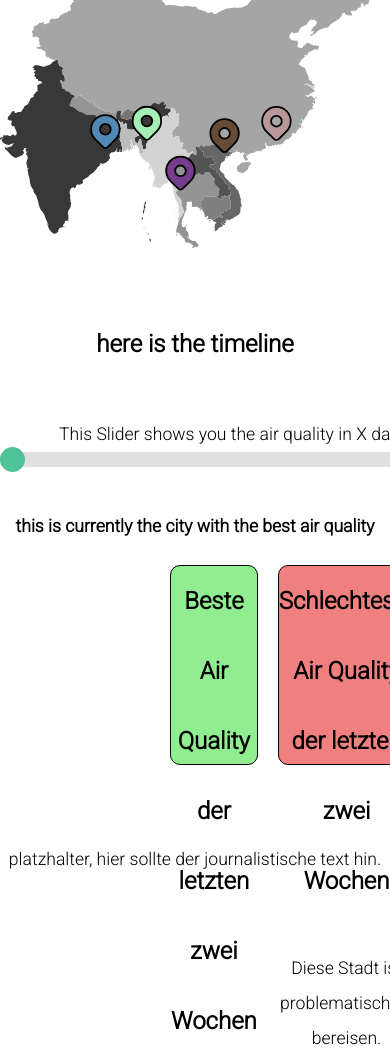
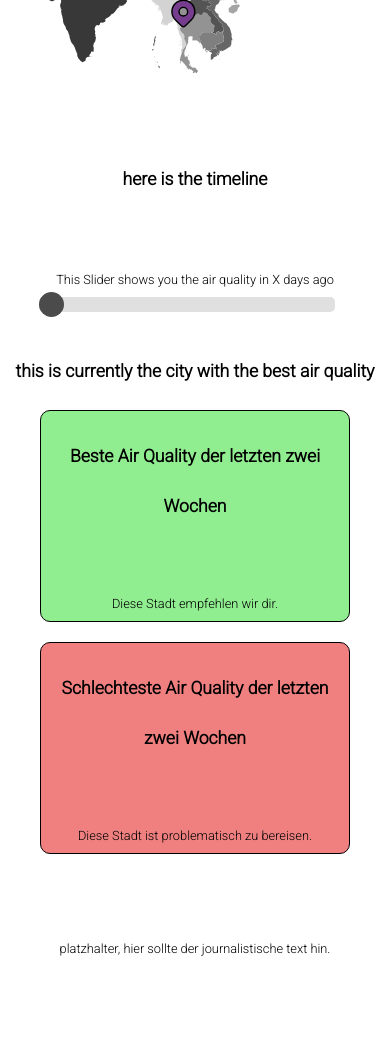
Before and after one commit to lynnbenz/yeast, a plain HTML site: page index.html in a window 390 px wide. Shown: the part 720-1779 px from the top of the page. After the commit the page ends 1687 px from the top, so only its background shows below. Drawn offline with nearby package versions, Linux system fonts and the light colour scheme; no server answers.

Commit message:
Update style.css

```diff
--- a/CSS/style.css
+++ b/CSS/style.css
@@ -1,51 +1,44 @@
-
-
 @import url('https://fonts.googleapis.com/css2?family=Roboto:wght@300&display=swap');
 
-
-
-
-  *{
-			margin:0;
-			padding:0;
+* {
+  margin: 0;
+  padding: 0;
   box-sizing: border-box;
   font-family: 'Roboto', 'sans-serif';
   text-decoration: none;
-
 }
 
 /* ========================================*/
 /* BASIS KLASSEN FÜR FARBEN UND TITEL*/
 /* ========================================*/
 
-
-
 h1 {
   color: black;
   font-family: 'Roboto', 'sans-serif';
   font-size: 3rem;
-            line-height: 70px;
+  line-height: 50px;
   text-align: center;
   padding-top: 20px;
 }
 
-        h2{
+h2 {
   color: black;
   font-family: 'Roboto', 'sans-serif';
   font-size: 1.5rem;
-            line-height: 70px;
+  line-height: 50px;
   text-align: center;
+  padding: 20px 20px;
 }
 
-        h3{
-            color:var(--schriftgrau);
+h3 {
+  color: var(--schriftgrau);
   font-size: 1.1rem;
   font-family: 'Roboto', 'sans-serif';
   line-height: 2.2rem;
   text-align: center;
 }
 
-        p{
+p {
   font-family: 'Roboto', 'sans-serif';
   font-size: 1.1rem;
   color: var(--schriftgrau);
@@ -58,17 +51,9 @@
   font-size: 1.1rem;
   color: var(--schriftgrau);
   line-height: 2.2rem;
+  text-align: center;
 
 }
-
-
-
-        /* ========================================*/
-        /* NAVIGATION */
-        /* ========================================*/
-
-
-
 
 
 /* ========================================*/
@@ -76,97 +61,79 @@
 /* ========================================*/
 /* Bordered form */
 
-
-        img {
-            max-width: 600px;
-            margin-left: 460px ;
+.grafik {
+  display: block;
+  margin: 0 auto;
+  max-width: 90%;
 }
 
-        path {
-            &.show {
-                fill: var(--green);
-            }
+.map {
+  max-width: 50%;
+  margin-left: 25%;
 }
 
-        .main-grid {
-            display: grid;
-            grid-template-columns: 1fr 1fr;
-            grid-gap: 20px;
-            padding: 20px;
+#Dhopagachi-text {
+  display: none;
+  fill: white;
 }
 
-        .gruenes_grid {
-            display: flex;
-            flex-direction: column;
-            background-color:lightgreen;
-            justify-content: start;
-            background-size:contain;
-            background-position: center right;
-            background-repeat: no-repeat;
-            max-width: 550px;
-            height: 200px;
-            margin-left: 150px;
-            border-radius: 10px;
-            border: 1px solid black;
-
+#Hanoi-text {
+  display: none;
+  fill: white;
 }
 
-        .red_grid {
-            display: flex;
-            flex-direction: column;
-            background-color: lightcoral;
-            justify-content: start;
-            background-size:contain;
-            background-position: center right;
-            background-repeat: no-repeat;
-            max-width: 550px;
-            height: 200px;
-            margin-right: 150px;
-            border-radius: 10px;
-            border: 1px solid black;
+#Kunjaban-text {
+  display: none;
+  fill: white;
+}
+
+#Guangzhou-text {
+  display: none;
+  fill: white;
+}
+
+#Mae_Hong_Son-text {
+  display: none;
+  fill: white;
 }
 
 .slidecontainer {
-            width: 500px; /* Width of the outside container */
+  width: 500px;
   margin: auto;
 }
 
-          /* The slider itself */
 .slider {
-            -webkit-appearance: none;  /* Override default CSS styles */
-            width: 100%;
+  -webkit-appearance: none;
+  margin: center;
+  width: 95%;
   height: 15px;
   border-radius: 5px;
   background: #d3d3d3;
   outline: none;
   opacity: 0.7;
-            -webkit-transition: .2s;
-            transition: opacity .2s;
 }
 
 /* Mouse-over effects */
 .slider:hover {
-            opacity: 1; /* Fully shown on mouse-over */
+  opacity: 1;
+
 }
 
-          /* The slider handle (use -webkit- (Chrome, Opera, Safari, Edge) and -moz- (Firefox) to override default look) */
 .slider::-webkit-slider-thumb {
   -webkit-appearance: none;
   appearance: none;
-            width: 25px; /* Set a specific slider handle width */
-            height: 25px; /* Slider handle height */
-            background: #04AA6D; /* Green background */
-            cursor: pointer; /* Cursor on hover */
+  width: 25px;
+  height: 25px;
+  background: black;
+  cursor: pointer;
 }
 
 .slider::-moz-range-thumb {
-            width: 25px; /* Set a specific slider handle width */
-            height: 25px; /* Slider handle height */
-            background: #04AA6D; /* Green background */
-            cursor: pointer; /* Cursor on hover */
+  width: 25px;
+  height: 25px;
+  background: black;
+  cursor: pointer;
 }
-
-
 
 .slider::-webkit-slider-thumb {
   -webkit-appearance: none;
@@ -174,7 +141,7 @@
   width: 25px;
   height: 25px;
   border-radius: 50%;
-            background: #04AA6D;
+  background: black;
   cursor: pointer;
 }
 
@@ -186,17 +153,128 @@
   cursor: pointer;
 }
 
+.main-grid {
+  display: grid;
+  grid-template-columns: 1fr 1fr;
+  grid-gap: 20px;
+  padding: 20px 40px;
+}
 
-         /* ========================================*/
-        /* FOOTER */
-        /* ========================================*/
+.gruenes_grid {
+  display: flex;
+  flex-direction: column;
+  background-color: lightgreen;
+  justify-content: start;
+  background-size: contain;
+  background-position: center right;
+  background-repeat: no-repeat;
+  min-height: 200px;
+  margin: 0 auto;
+  border-radius: 10px;
+  border: 1px solid black;
+}
 
-        footer {
-            background-color: whitesmoke;
+.red_grid {
   display: flex;
-            height: 100%;
-            line-height: 1.1rem;
-			padding: 15px 10px 15px 10px;
-			position:relative;
+  flex-direction: column;
+  background-color: lightcoral;
+  justify-content: start;
+  background-size: contain;
+  background-position: center right;
+  background-repeat: no-repeat;
+  min-height: 200px;
+  margin: 0 auto;
+  border-radius: 10px;
+  border: 1px solid black;
+}
+
+.container-text {
+  display: flex;
+  justify-content: center;
+}
+
+.column {
+  width: 50%;
+  padding: 0 20px;
+}
+
+.text-1 {
+  text-align: justify;
+  margin-top: 20px;
+  padding-left: 40px;
+}
+
+.text-2 {
+  text-align: justify;
+  margin-top: 20px;
+  padding-right: 40px;
+}
+
+@media only screen and (max-width: 700px) {
+  /* Für Mobilgeräte: */
+
+  /*img {
+    max-width: 100%;
+    margin: center;
+    margin-left: 0px;
+  }*/
+
+  h1 {
+    font-size: 1.5rem;
+  }
+
+  h2 {
+    font-size: 1.1rem;
+  }
+
+  p {
+    font-size: 0.8rem;
+  }
+
+  a {
+    font-size: 1.2rem;
+  }
+
+
+  .map {
+    max-width: 80%;
+    margin-left: 10%;
+  }
+
+  .slidecontainer {
+    width: 80%;
+    margin: center;
+  }
+
+  .main-grid {
+    display: flex;
+    flex-direction: column;
+    padding: auto;
+  }
+
+  .gruenes_grid {
+    max-width: 550px;
+    margin: 0 auto;
+  }
+
+  .red_grid {
+    max-width: 550px;
+    margin: 0 auto;
+  }
+
+  .container-text {
+    display: flex;
+    flex-direction: column;
+    align-items: center;
+  }
+
+  .column {
     width: 100%;
+    padding: 0 20px;
   }
+
+  .text-1,
+  .text-2 {
+    padding: 0;
+  }
+}
```
Lines whose indentation alone changed are shown as unchanged.
